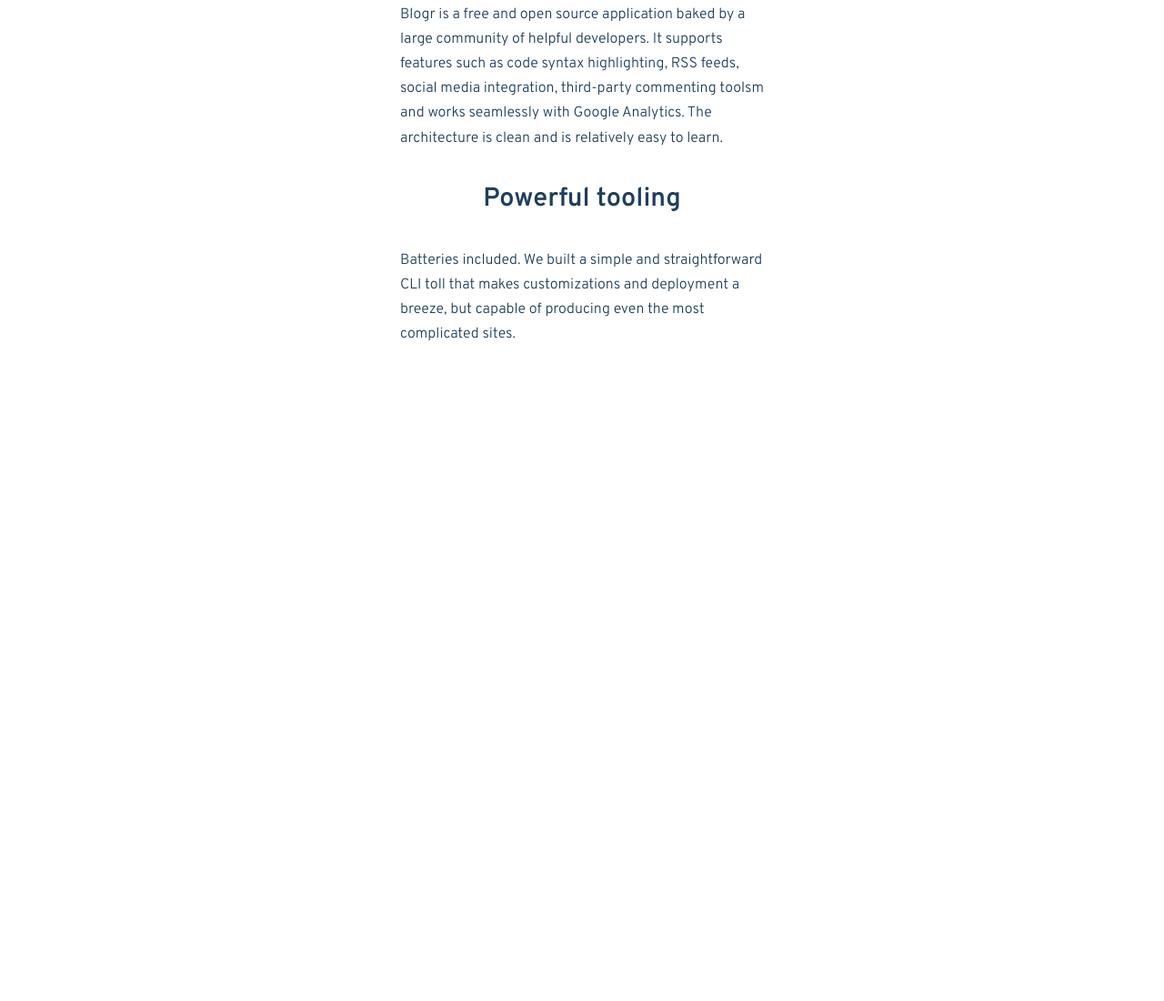
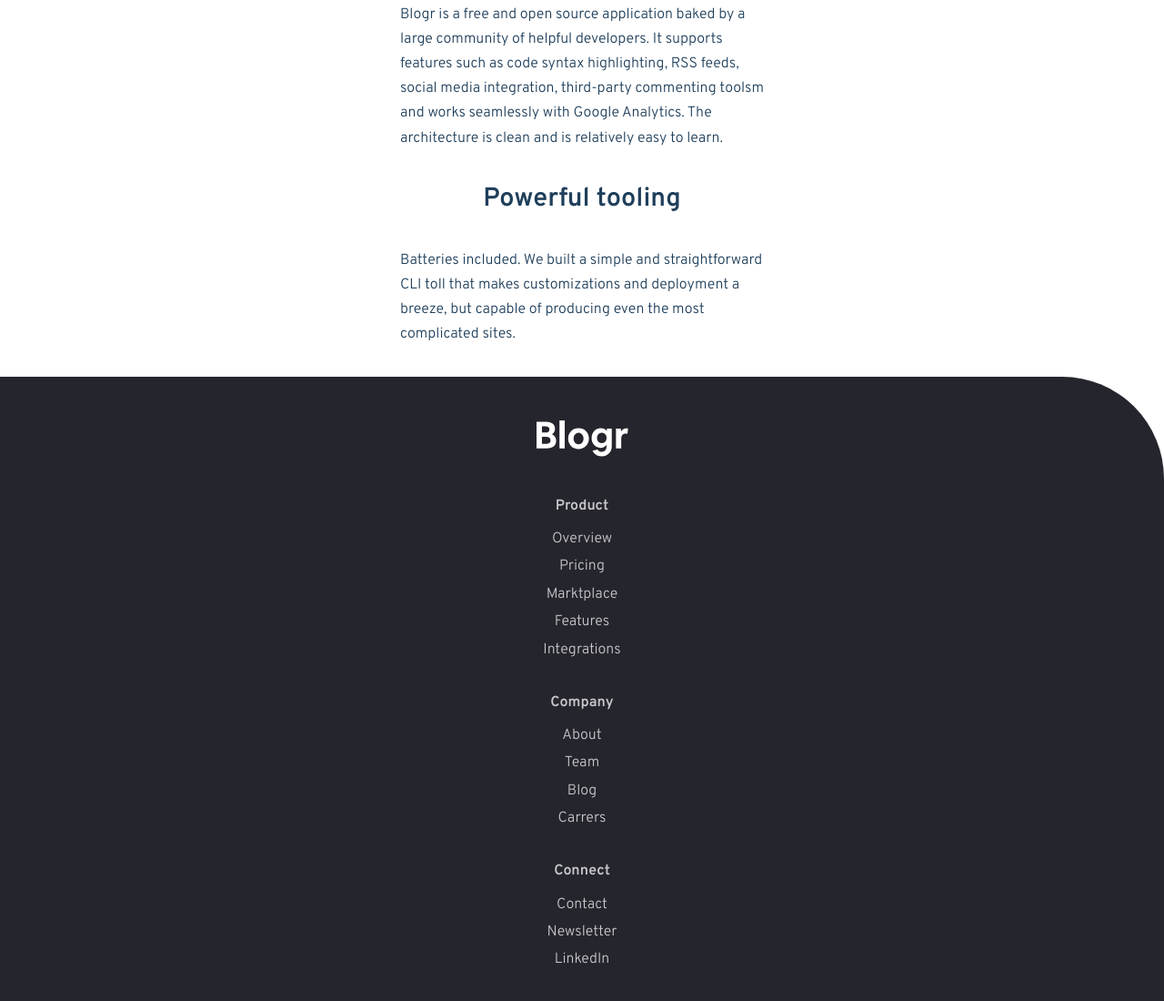
Before and after one commit to arthurcotrim/blog_LandingPage, a plain HTML site: page index.html in a window 1280 px wide. Shown: the part 2104-3204 px from the top of the page at 91% size. Before the commit the page ends 2486 px from the top, so only its background shows below. Drawn offline with Linux system fonts and the light colour scheme.

Commit message:
Added a footer tag with a logo and three ul tags

```diff
--- a/index.html
+++ b/index.html
@@ -120,7 +120,8 @@
 
                     <div class="container-text-infrastructure">
                         <h2>State of the Art Infrastructure</h2>
-                        <p>With reliability and speed in mind, worldwide data centers provide the backbone for ultra-fast
+                        <p>With reliability and speed in mind, worldwide data centers provide the backbone for
+                            ultra-fast
                             connectivity. This ensuress your site will load instantly, no matter where you readers are,
                             keeping
                             your site competitive.</p>
@@ -146,6 +147,38 @@
         </section>
     </main>
 
+    <footer>
+        <figure>
+            <img src="./images/logo.svg" alt="Logo Blogr">
+        </figure>
+
+        <div class="footer-items">
+            <ul class="product">
+                <p>Product</p>
+                <li>Overview</li>
+                <li>Pricing</li>
+                <li>Marktplace</li>
+                <li>Features</li>
+                <li>Integrations</li>
+            </ul>
+
+            <ul class="company">
+                <p>Company</p>
+                <li>About</li>
+                <li>Team</li>
+                <li>Blog</li>
+                <li>Carrers</li>
+            </ul>
+
+            <ul class="connect">
+                <p>Connect</p>
+                <li>Contact</li>
+                <li>Newsletter</li>
+                <li>LinkedIn</li>
+            </ul>
+        </div>
+    </footer>
+
     <script src="./scripts/script.js"></script>
 </body>
 
```
